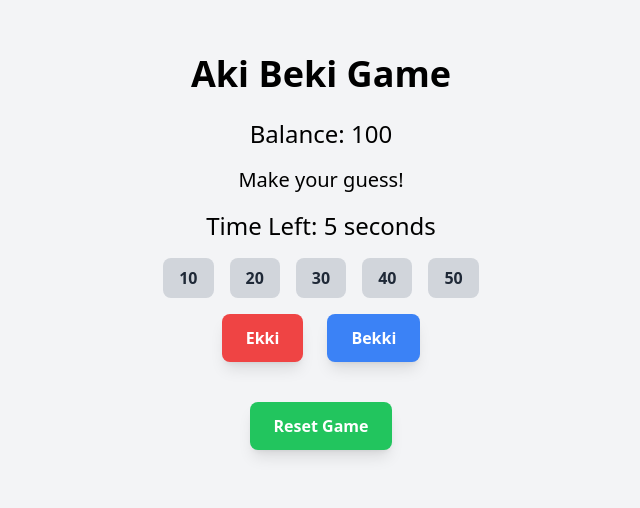
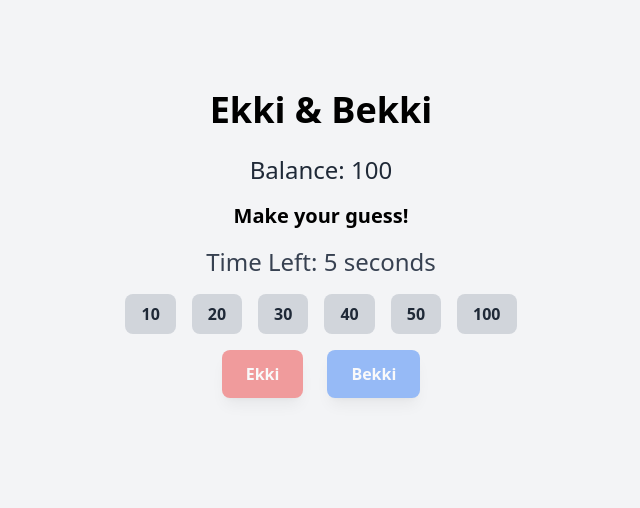
Before and after one commit to KalarTrade/demogame, a Next.js app: page / in a window 1280 px wide. Shown: the part 158-666 px from the top of the page, without its empty margins (319-959 px from the left). Built offline with nearby package versions, Linux system fonts and the light colour scheme.

Commit message:
Update AB.tsx

```diff
--- a/app/components/AB.tsx
+++ b/app/components/AB.tsx
@@ -1,80 +1,95 @@
-'use client';
-
 import { useEffect, useState } from 'react';
 
 // Define the card lists
 const ekkiCards = ['A', '3', '5', '7', '9', 'J', 'K'];
 const bekkiCards = ['2', '4', '6', '8', '10', 'Q'];
 
+// Define all possible cards
+const allCards = [...ekkiCards, ...bekkiCards];
+
 // Predefined bet amounts
-const betOptions = [10, 20, 30, 40, 50];
+const betOptions = [10, 20, 30, 40, 50, 100];
 
 const AkiBeki = () => {
     const [balance, setBalance] = useState<number>(100); // Player's balance
-    const [currentCard, setCurrentCard] = useState<string>(''); // Current card drawn
-    const [resultMessage, setResultMessage] = useState<string>(''); // Result message
-    const [timeLeft, setTimeLeft] = useState<number>(10); // Timer countdown
-    const [gameActive, setGameActive] = useState<boolean>(true); // Is the game active?
-    const [betAmount, setBetAmount] = useState<number | null>(null); // Bet amount
-    const [playerGuess, setPlayerGuess] = useState<'ekki' | 'bekki' | null>(null); // Player's guess
+    const [currentCard, setCurrentCard] = useState<string>(''); // Random card display
+    const [resultMessage, setResultMessage] = useState<string>(''); // Result message (Win or Lose)
+    const [timeLeft, setTimeLeft] = useState<number>(10); // Timer countdown (10 seconds)
+    const [betAmount, setBetAmount] = useState<number | null>(null); // Player's bet amount
+    const [playerGuess, setPlayerGuess] = useState<'ekki' | 'bekki' | null>(null); // Stores player's guess
+    const [gameActive, setGameActive] = useState<boolean>(false); // Is the game active?
+
+    useEffect(() => {
+        // Start a new round when the component mounts
+        startNewRound();
+    }, []);
 
     // Function to get a random card
-    const getRandomCard = () => {
-        const allCards = [...ekkiCards, ...bekkiCards];
+    function getRandomCard() {
         const randomIndex = Math.floor(Math.random() * allCards.length);
         return allCards[randomIndex];
-    };
+    }
+
+    // Function to handle timer countdown
+    useEffect(() => {
+        if (timeLeft === 0) {
+            evaluateResult(); // Evaluate result when timer ends
+        } else if (gameActive) {
+            const timer = setTimeout(() => {
+                setTimeLeft((prev) => prev - 1);
+            }, 1000);
+
+            return () => clearTimeout(timer); // Cleanup timer on component unmount
+        }
+    }, [timeLeft, gameActive]);
 
     // Function to evaluate the result after the timer ends
     const evaluateResult = () => {
-        if (playerGuess === null || betAmount === null) return;
+        if (playerGuess === null) {
+            setResultMessage(`Time's up! The card was ${currentCard}. No guess made.`);
+            resetRound(); // Reset for the next round
+            return; // Ensure a guess was made
+        }
 
         const isEkki = ekkiCards.includes(currentCard);
         const isBekki = bekkiCards.includes(currentCard);
 
-        if (playerGuess === 'ekki' && isEkki) {
-            setBalance((prev) => Math.min(prev + betAmount, 9999)); // Win
-            setResultMessage(`You Win! The card was ${currentCard}. You earned ${betAmount}.`);
-        } else if (playerGuess === 'bekki' && isBekki) {
-            setBalance((prev) => Math.min(prev + betAmount, 9999)); // Win
+        if ((playerGuess === 'ekki' && isEkki) || (playerGuess === 'bekki' && isBekki)) {
+            setBalance((prev) => Math.min(prev + (betAmount as number), 9999)); // Add bet amount on correct guess
             setResultMessage(`You Win! The card was ${currentCard}. You earned ${betAmount}.`);
         } else {
-            setBalance((prev) => Math.max(prev - betAmount, 0)); // Lose
+            setBalance((prev) => Math.max(prev - (betAmount as number), 0)); // Deduct bet amount on incorrect guess
             setResultMessage(`You Lose! The card was ${currentCard}. You lost ${betAmount}.`);
         }
 
-        // Reset for the next round
-        resetRound();
+        // Check if balance is zero and prompt for deposit
+        if (balance <= 0) {
+            alert('Your balance is zero. Please deposit to continue playing.');
+        }
+
+        resetRound(); // Start a new round after evaluation
     };
 
-    // Reset the game round
-    const resetRound = () => {
-        setCurrentCard(getRandomCard()); // Draw a new card
-        setTimeLeft(10); // Reset timer
-        setPlayerGuess(null); // Clear player's guess
-        setBetAmount(null); // Reset bet amount
-        setResultMessage(''); // Clear result message
-        setGameActive(true); // Start the new round
+    // Start a new round
+    const startNewRound = () => {
+        setCurrentCard(getRandomCard()); // Display a new card
+        setTimeLeft(10); // Reset the timer
+        setPlayerGuess(null); // Clear the player's guess
+        setGameActive(true); // Enable guessing for the new round
+        setResultMessage(''); // Clear the result message
     };
 
-    // Timer logic
-    useEffect(() => {
-        if (timeLeft === 0) {
-            evaluateResult(); // Evaluate result when time runs out
-            setGameActive(false); // Stop the game for this round
-        } else if (gameActive) {
-            const timer = setTimeout(() => setTimeLeft((prev) => prev - 1), 1000);
-            return () => clearTimeout(timer); // Cleanup
-        }
-    }, [timeLeft, gameActive]);
+    // Reset the round after guess or timer expiration
+    const resetRound = () => {
+        // Prepare for the next round
+        setTimeout(() => {
+            startNewRound(); // Start a new round
+        }, 1000); // 1-second delay before resetting the round
+    };
 
-    // Start the game on component mount
-    useEffect(() => {
-        resetRound(); // Initialize the first round
-    }, []);
-
-    // Handle player's guess
+    // Function to handle the player's guess
     const handleGuess = (guess: 'ekki' | 'bekki') => {
+        // Check if bet amount is valid and player has enough balance
         if (betAmount === null) {
             setResultMessage('Please select a bet amount.');
             return;
@@ -85,16 +100,20 @@ const AkiBeki = () => {
             return;
         }
 
-        setPlayerGuess(guess); // Store player's guess
-        setGameActive(false); // Stop guessing once a bet is placed
+        setPlayerGuess(guess); // Store the player's guess
+        setGameActive(false); // Disable further guessing until the round ends
     };
 
     return (
         <div className="flex flex-col items-center justify-center min-h-screen bg-gray-100">
-            <h1 className="text-4xl font-bold mb-6">Aki Beki Game</h1>
-            <h2 className="text-2xl mb-4">Balance: {balance}</h2>
-            <h3 className="text-xl mb-4">{resultMessage || 'Make your guess!'}</h3>
-            <div className="text-2xl mb-4">Time Left: {timeLeft} seconds</div>
+            <h1 className="text-4xl font-bold mb-6">Ekki & Bekki</h1>
+            <h2 className="text-2xl mb-4 text-gray-800">Balance: {balance}</h2>
+
+            <div className="text-xl font-bold mb-4">
+                <h3>{resultMessage || 'Make your guess!'}</h3>
+            </div>
+
+            <div className="text-2xl mb-4 text-gray-700">Time Left: {timeLeft} seconds</div>
 
             <div className="flex space-x-4 mb-4">
                 {betOptions.map((option) => (
@@ -103,37 +122,32 @@ const AkiBeki = () => {
                         className={`bg-gray-300 text-gray-800 font-semibold py-2 px-4 rounded-lg transition duration-300 ${betAmount === option ? 'bg-gray-500 text-white' : 'hover:bg-gray-400'
                             }`}
                         onClick={() => setBetAmount(option)}
-                        disabled={!gameActive} // Disable bet selection if not active
                     >
                         {option}
                     </button>
                 ))}
             </div>
 
-            <div className="flex space-x-6">
+            <div className="flex space-x-6 mb-4">
                 <button
-                    className={`bg-red-500 text-white font-semibold py-3 px-6 rounded-lg shadow-lg hover:bg-red-600 transition duration-300 ${!gameActive && 'opacity-50 cursor-not-allowed'}`}
+                    className={`bg-red-500 text-white font-semibold py-3 px-6 rounded-lg shadow-lg hover:bg-red-600 transition duration-300 ${(!gameActive || balance === 0 || betAmount === null) &&
+                        'opacity-50 cursor-not-allowed'
+                        }`}
                     onClick={() => handleGuess('ekki')}
-                    disabled={!gameActive || balance === 0}
+                    disabled={!gameActive || balance === 0 || betAmount === null}
                 >
                     Ekki
                 </button>
                 <button
-                    className={`bg-blue-500 text-white font-semibold py-3 px-6 rounded-lg shadow-lg hover:bg-blue-600 transition duration-300 ${!gameActive && 'opacity-50 cursor-not-allowed'}`}
+                    className={`bg-blue-500 text-white font-semibold py-3 px-6 rounded-lg shadow-lg hover:bg-blue-600 transition duration-300 ${(!gameActive || balance === 0 || betAmount === null) &&
+                        'opacity-50 cursor-not-allowed'
+                        }`}
                     onClick={() => handleGuess('bekki')}
-                    disabled={!gameActive || balance === 0}
+                    disabled={!gameActive || balance === 0 || betAmount === null}
                 >
                     Bekki
                 </button>
             </div>
-
-            <button
-                className="mt-10 bg-green-500 text-white font-semibold py-3 px-6 rounded-lg shadow-lg hover:bg-green-600 transition duration-300"
-                onClick={resetRound}
-                disabled={balance === 0} // Disable reset if balance is zero
-            >
-                Reset Game
-            </button>
         </div>
     );
 };
```
